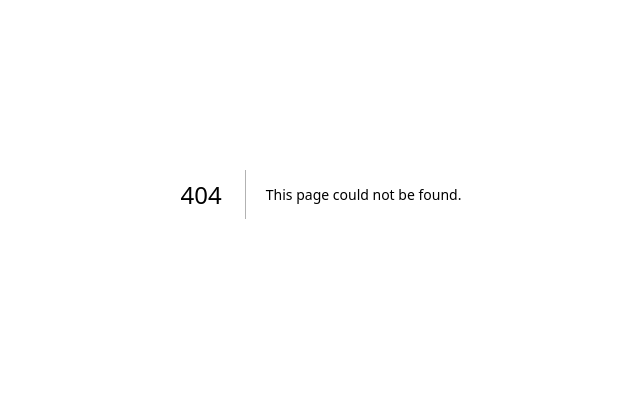
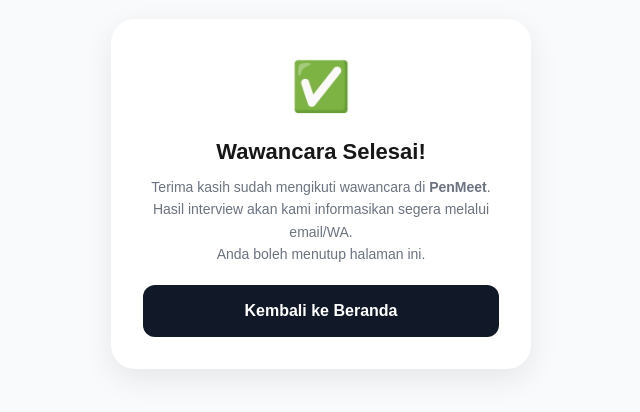
Before and after one commit to sarapendi/penmeet, a Next.js app: page /finished in a window 1280 px wide. Before the commit this address had no page. Shown: the part 206-618 px from the top of the page, without its empty margins (319-959 px from the left). Built offline with nearby package versions, Linux system fonts and the light colour scheme.

Commit message:
add thank you page for candidate

```diff
--- /dev/null
+++ b/app/finished/page.tsx
@@ -0,0 +1,18 @@
+export default function Finished() {
+  return (
+    <div style={{ width: '100vw', height: '100vh', display: 'flex', alignItems: 'center', justifyContent: 'center', background: '#f9fafb', padding: '16px' }}>
+      <div style={{ background: 'white', padding: '32px', borderRadius: '24px', maxWidth: '420px', width: '100%', textAlign: 'center', boxShadow: '0 10px 30px rgba(0,0,0,0.08)' }}>
+        <div style={{ fontSize: '48px', marginBottom: '12px' }}>✅</div>
+        <h1 style={{ fontSize: '22px', fontWeight: '800', marginBottom: '8px' }}>Wawancara Selesai!</h1>
+        <p style={{ fontSize: '14px', color: '#6b7280', lineHeight: '1.6', marginBottom: '20px' }}>
+          Terima kasih sudah mengikuti wawancara di <b>PenMeet</b>.<br/>
+          Hasil interview akan kami informasikan segera melalui email/WA.<br/>
+          Anda boleh menutup halaman ini.
+        </p>
+        <a href="/" style={{ display: 'block', width: '100%', padding: '14px', background: '#111827', color: 'white', borderRadius: '12px', fontWeight: '700', textDecoration: 'none' }}>
+          Kembali ke Beranda
+        </a>
+      </div>
+    </div>
+  );
+}
--- a/app/room/[id]/page.tsx
+++ b/app/room/[id]/page.tsx
@@ -136,7 +136,15 @@ export default function Room() {
       await fetch('/api/simpan-hr', { method: 'POST', body: JSON.stringify(payload) });
     } catch {}
     alert(`Tersimpan! ${payload.namaLengkap} = ${keputusan}`);
-    router.push('/');
+    if (isHR) {
+      router.push('/');
+    } else {
+      router.push('/finished');
+    }
+  };
+
+  const handleCandidateLeave = () => {
+    router.push('/finished');
   };
 
   const candidateLink = typeof window!== 'undefined'? `${window.location.origin}/room/${id}` : '';
@@ -195,7 +203,6 @@ export default function Room() {
       <div style={{ position: 'absolute', bottom: '88px', left: '16px', background: 'rgba(0,0,0,0.65)', color: 'white', padding: '6px 12px', borderRadius: '8px', fontSize: '13px', fontWeight: '600' }}>{isHR? `HR: ${myName}` : (candidateName? `${candidateName} - ${candidatePosisi}` : remoteName)}</div>
       <div style={{ position: 'absolute', top: '16px', left: '16px', background: 'rgba(0,0,0,0.5)', color: 'white', padding: '6px 12px', borderRadius: '20px', fontSize: '11px' }}>{isHR? `Dashboard HR • Room: ${id}` : `Posisi: ${candidatePosisi || `Room: ${id}`}`}</div>
 
-      {/* === FIX UTAMA: PANEL CUMA BUAT HR === */}
       {isHR && (
         <div style={{ position: 'absolute', top: '16px', right: '16px', width: '340px', background: 'white', borderRadius: '16px', padding: '14px', maxHeight: '85vh', overflow: 'auto' }}>
           <h3 style={{ fontSize: '14px', fontWeight: '800', marginBottom: '2px' }}>Dashboard HR</h3>
@@ -214,12 +221,13 @@ export default function Room() {
         </div>
       )}
 
-      {/* === FIX UTAMA: BUBBLE BAWAH BEDA HR vs KANDIDAT === */}
       <div style={{ position: 'absolute', bottom: '16px', left: '50%', transform: 'translateX(-50%)', background: '#1f2937', padding: '8px 16px', borderRadius: '999px', display: 'flex', gap: '10px' }}>
         <button onClick={() => { const s = myVideoRef.current?.srcObject as MediaStream; s?.getAudioTracks().forEach(t => t.enabled =!t.enabled); setMicOn(v =>!v); }} style={{ width: '48px', height: '48px', borderRadius: '50%', background: micOn? '#374151' : '#ef4444', color: 'white' }}>{micOn? '🎤' : '🔇'}</button>
         <button onClick={() => { const s = myVideoRef.current?.srcObject as MediaStream; s?.getVideoTracks().forEach(t => t.enabled =!t.enabled); setCamOn(v =>!v); }} style={{ width: '48px', height: '48px', borderRadius: '50%', background: camOn? '#374151' : '#ef4444', color: 'white' }}>{camOn? '📹' : '📷'}</button>
-        {isHR && (
+        {isHR? (
           <button onClick={handleEndAndSave} style={{ padding: '0 22px', height: '48px', borderRadius: '24px', background: '#ef4444', color: 'white', fontWeight: '700' }}>END & SIMPAN</button>
+        ) : (
+          <button onClick={handleCandidateLeave} style={{ padding: '0 22px', height: '48px', borderRadius: '24px', background: '#111827', color: 'white', fontWeight: '700' }}>Selesai</button>
         )}
       </div>
     </div>
```
